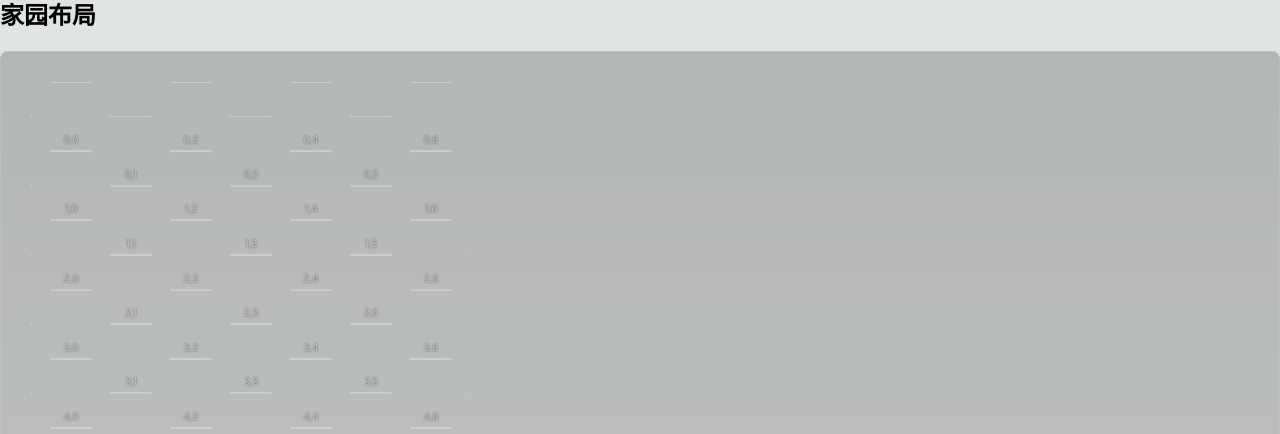
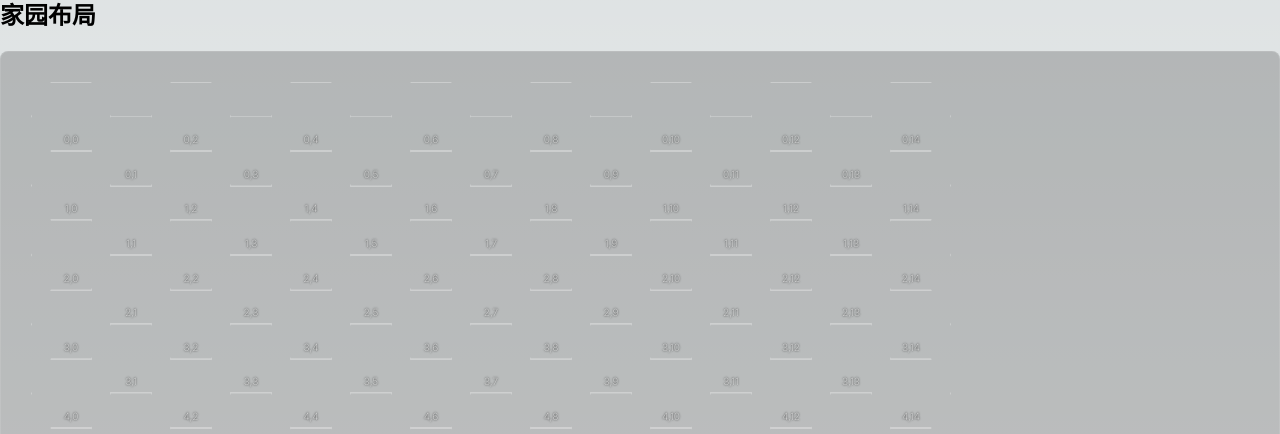
Before and after one commit to 3265963697/competition-project, a Next.js app: page /garden in a window 1280 px wide. Shown: the part 366-800 px from the top of the page. Built offline with nearby package versions, Linux system fonts and the light colour scheme.

Commit message:
修改家园面积

```diff
--- a/app/garden/page.tsx
+++ b/app/garden/page.tsx
@@ -63,7 +63,7 @@ const createEmptyGrid = (): GridCell[][] => {
   const grid: GridCell[][] = [];
   for(let row = 0; row < 8; row++) {
     const currentRow: GridCell[] = [];
-    for(let col = 0; col < 7; col++) {
+    for(let col = 0; col < 15; col++) {
       currentRow.push({
         id: `cell-${row}-${col}`,
         row,
```
